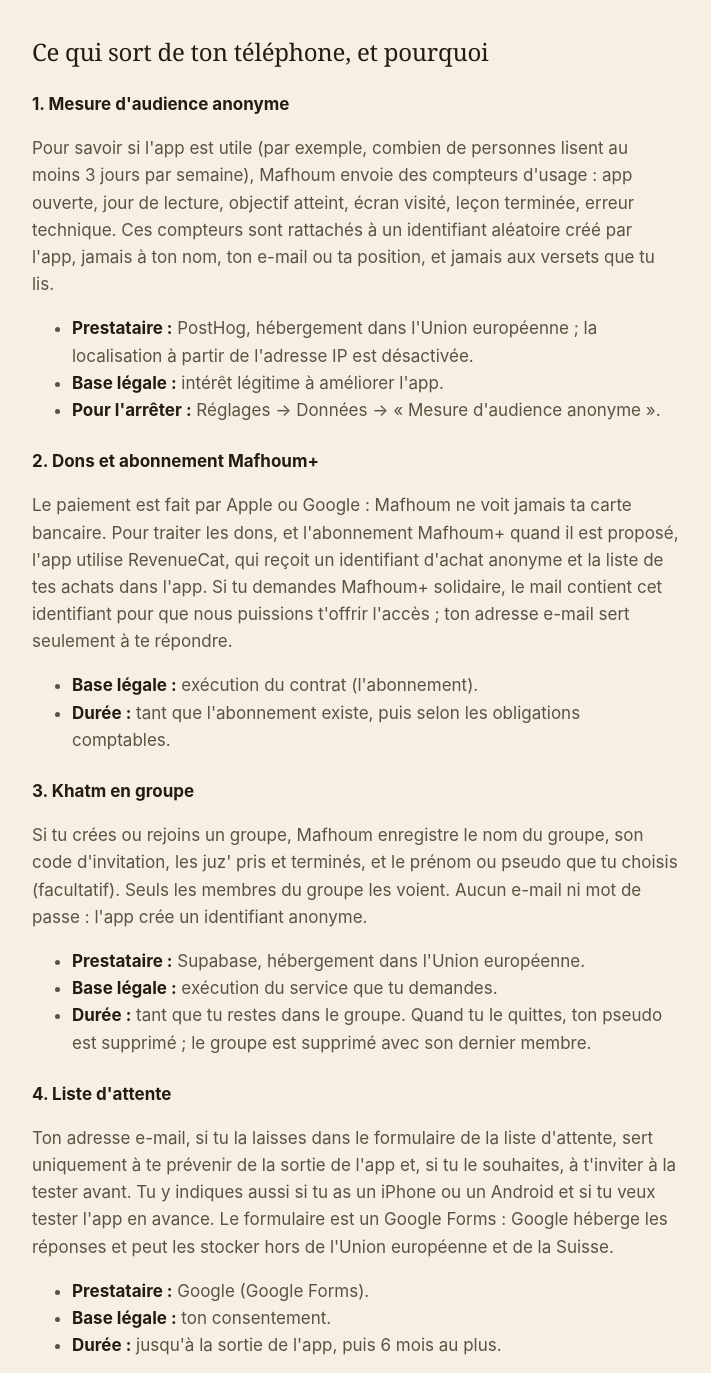
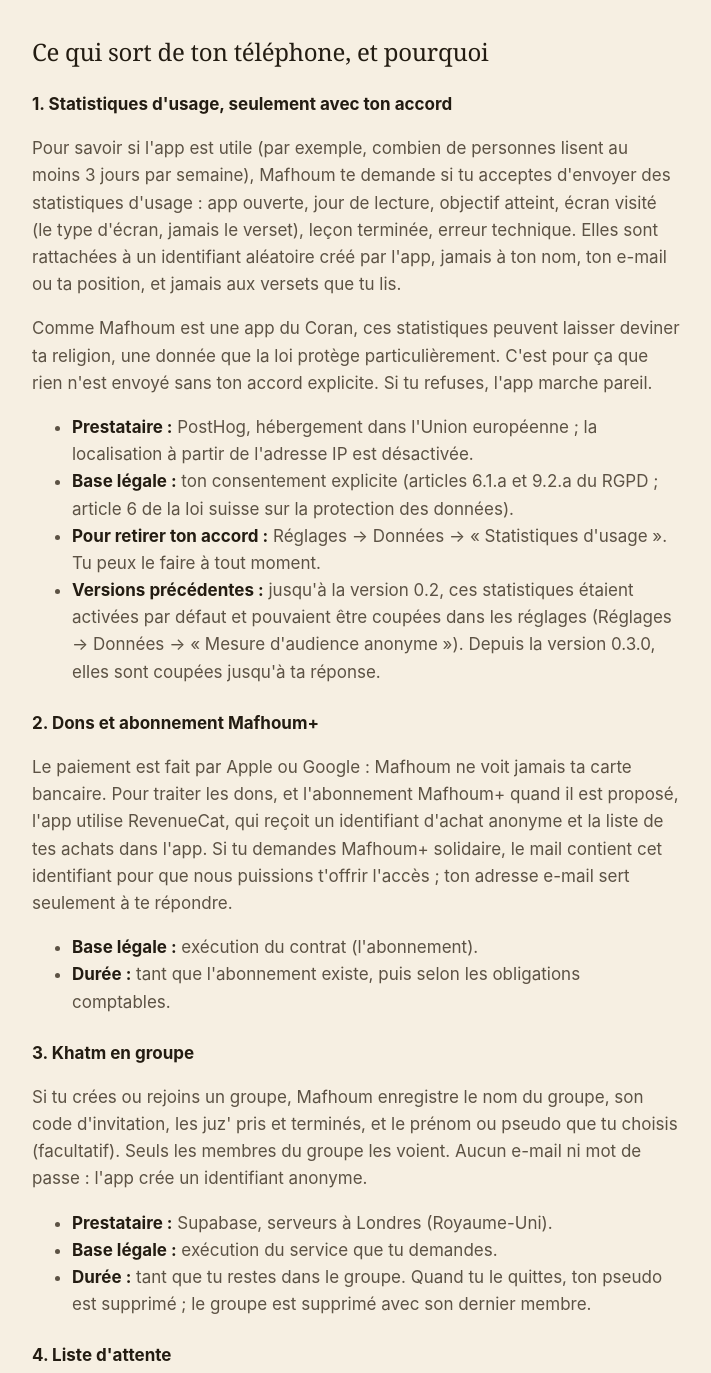
Before and after one commit to Bayeko/mafhoum-site, a plain HTML site: page confidentialite.html in a window 1280 px wide. Shown: the part 815-2188 px from the top of the page, without its empty margins (284-995 px from the left). Drawn offline with Linux system fonts and the light colour scheme.

Commit message:
Confidentialité : statistiques seulement avec accord explicite, Supabase à Londres
Co-Authored-By: Claude Opus 5.5 <noreply@anthropic.com>

```diff
--- a/confidentialite.html
+++ b/confidentialite.html
@@ -11,7 +11,7 @@
 <main class="legal">
   <div class="kicker"><a href="./">Mafhoum</a></div>
   <h1>Confidentialité</h1>
-  <p class="muted">Dernière mise à jour : 19 novembre 2026</p>
+  <p class="muted">Dernière mise à jour : 22 novembre 2026</p>
 
   <p><strong>En bref :</strong> Mafhoum n'a pas de compte, pas de publicité et ne vend aucune donnée. Ta lecture, tes versets gardés et tes réglages restent sur ton téléphone. Les seules données qui en sortent sont listées ci-dessous, avec leur raison.</p>
 
@@ -24,12 +24,14 @@
 
   <h2>Ce qui sort de ton téléphone, et pourquoi</h2>
 
-  <h3>1. Mesure d'audience anonyme</h3>
-  <p>Pour savoir si l'app est utile (par exemple, combien de personnes lisent au moins 3 jours par semaine), Mafhoum envoie des compteurs d'usage : app ouverte, jour de lecture, objectif atteint, écran visité, leçon terminée, erreur technique. Ces compteurs sont rattachés à un identifiant aléatoire créé par l'app, jamais à ton nom, ton e-mail ou ta position, et jamais aux versets que tu lis.</p>
+  <h3>1. Statistiques d'usage, seulement avec ton accord</h3>
+  <p>Pour savoir si l'app est utile (par exemple, combien de personnes lisent au moins 3 jours par semaine), Mafhoum te demande si tu acceptes d'envoyer des statistiques d'usage : app ouverte, jour de lecture, objectif atteint, écran visité (le type d'écran, jamais le verset), leçon terminée, erreur technique. Elles sont rattachées à un identifiant aléatoire créé par l'app, jamais à ton nom, ton e-mail ou ta position, et jamais aux versets que tu lis.</p>
+  <p>Comme Mafhoum est une app du Coran, ces statistiques peuvent laisser deviner ta religion, une donnée que la loi protège particulièrement. C'est pour ça que rien n'est envoyé sans ton accord explicite. Si tu refuses, l'app marche pareil.</p>
   <ul>
     <li><strong>Prestataire :</strong> PostHog, hébergement dans l'Union européenne ; la localisation à partir de l'adresse IP est désactivée.</li>
-    <li><strong>Base légale :</strong> intérêt légitime à améliorer l'app.</li>
-    <li><strong>Pour l'arrêter :</strong> Réglages → Données → « Mesure d'audience anonyme ».</li>
+    <li><strong>Base légale :</strong> ton consentement explicite (articles 6.1.a et 9.2.a du RGPD ; article 6 de la loi suisse sur la protection des données).</li>
+    <li><strong>Pour retirer ton accord :</strong> Réglages → Données → « Statistiques d'usage ». Tu peux le faire à tout moment.</li>
+    <li><strong>Versions précédentes :</strong> jusqu'à la version 0.2, ces statistiques étaient activées par défaut et pouvaient être coupées dans les réglages (Réglages → Données → « Mesure d'audience anonyme »). Depuis la version 0.3.0, elles sont coupées jusqu'à ta réponse.</li>
   </ul>
 
   <h3>2. Dons et abonnement Mafhoum+</h3>
@@ -42,7 +44,7 @@
   <h3>3. Khatm en groupe</h3>
   <p>Si tu crées ou rejoins un groupe, Mafhoum enregistre le nom du groupe, son code d'invitation, les juz' pris et terminés, et le prénom ou pseudo que tu choisis (facultatif). Seuls les membres du groupe les voient. Aucun e-mail ni mot de passe : l'app crée un identifiant anonyme.</p>
   <ul>
-    <li><strong>Prestataire :</strong> Supabase, hébergement dans l'Union européenne.</li>
+    <li><strong>Prestataire :</strong> Supabase, serveurs à Londres (Royaume-Uni).</li>
     <li><strong>Base légale :</strong> exécution du service que tu demandes.</li>
     <li><strong>Durée :</strong> tant que tu restes dans le groupe. Quand tu le quittes, ton pseudo est supprimé ; le groupe est supprimé avec son dernier membre.</li>
   </ul>
```
